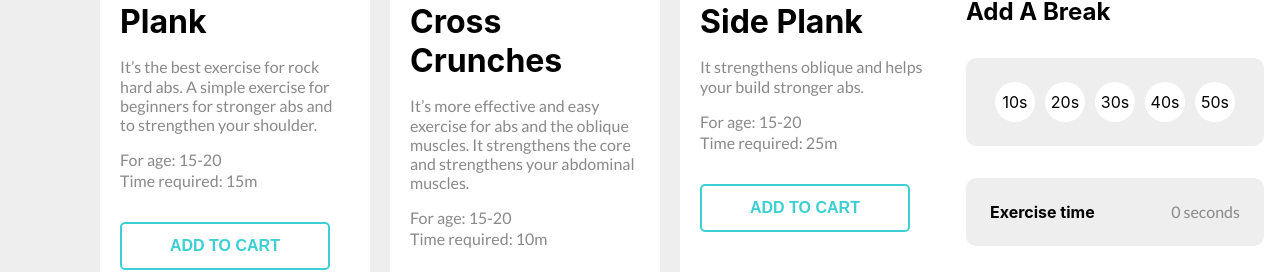
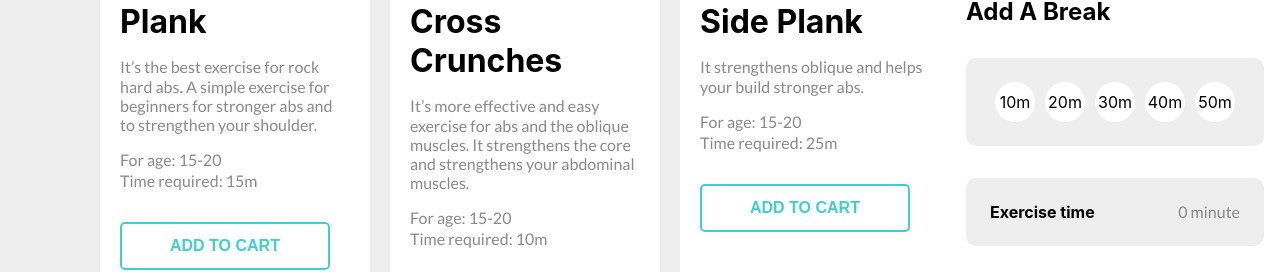
Before and after one commit to sifact/get-fiit-strong, a React (Create React App) app: page / in a window 1280 px wide. Shown: the part 346-618 px from the top of the page. Built offline with nearby package versions, Linux system fonts and the light colour scheme.

Commit message:
toast added

```diff
--- a/package.json
+++ b/package.json
@@ -10,6 +10,7 @@
     "react-dom": "^18.2.0",
     "react-icons": "^4.4.0",
     "react-scripts": "5.0.1",
+    "react-toastify": "^9.0.8",
     "web-vitals": "^2.1.4"
   },
   "scripts": {
--- a/src/components/Break/Break.jsx
+++ b/src/components/Break/Break.jsx
@@ -2,7 +2,7 @@ import React from "react";
 import "./Break.css";
 
 const Break = ({ addBreak }) => {
-    const breakTimes = ["10s", "20s", "30s", "40s", "50s"];
+    const breakTimes = ["10m", "20m", "30m", "40m", "50m"];
     return (
         <div className="break-container">
             <h2>Add A Break</h2>
--- a/src/components/Exercise/Exercise.jsx
+++ b/src/components/Exercise/Exercise.jsx
@@ -20,7 +20,6 @@ const Exercise = ({ exercise, updateTime }) => {
     }
     return (
         <div className={toggle ? `card ${toggle}` : "card"}>
-            {/* <div className="card"> */}
             <img src={img} alt="" />
             <div className="card-content">
                 <h1 style={{ marginTop: "0px", marginBottom: "0px" }}>
--- a/src/components/ExerciseDetail/ExerciseDetail.jsx
+++ b/src/components/ExerciseDetail/ExerciseDetail.jsx
@@ -2,6 +2,12 @@ import React from "react";
 import "./ExersiceDetail.css";
 
 const ExerciseDetail = ({ singleExe, breakTime }) => {
+    let newBreakTime = 0;
+    if (breakTime) {
+        const len = breakTime.length;
+        newBreakTime = breakTime.slice(0, len - 1);
+    }
+
     let total = 0;
     singleExe.forEach((time) => {
         const length = time.length;
@@ -14,13 +20,15 @@ const ExerciseDetail = ({ singleExe, breakTime }) => {
         <div>
             <div className="exercise">
                 <h4 style={{ margin: "0px" }}>Exercise time</h4>
-                <p style={{ margin: "0px" }}>{total} seconds</p>
+                <p style={{ margin: "0px" }}>
+                    {total ? `${total} minutes` : "0 minute"}
+                </p>
             </div>
             <div className="exercise">
                 <h4 style={{ margin: "0px" }}>Break time</h4>
                 <p style={{ margin: "0px" }}>
                     {" "}
-                    {breakTime ? breakTime : "0 second"}
+                    {breakTime ? `${newBreakTime} minutes` : "0 second"}
                 </p>
             </div>
         </div>
--- a/src/components/Profile/Profile.jsx
+++ b/src/components/Profile/Profile.jsx
@@ -5,8 +5,18 @@ import Break from "../Break/Break";
 import ExerciseDetail from "../ExerciseDetail/ExerciseDetail";
 import { addToDb, getData } from "../../utilities/storage";
 
+import { ToastContainer, toast } from "react-toastify";
+import "react-toastify/dist/ReactToastify.css";
+
 const Profile = ({ singleExe }) => {
     const [breakTime, setBreakTime] = useState(0);
+
+    const notify = () => {
+        toast.success("Successfully done today's task :)", {
+            position: toast.POSITION.BOTTOM_CENTER,
+            backgroundColor: "green",
+        });
+    };
 
     useEffect(() => {
         const storedData = getData();
@@ -16,7 +26,7 @@ const Profile = ({ singleExe }) => {
     }, []);
     const addBreak = (e) => {
         const breakTime = e.target.outerText;
-        console.log(breakTime);
+
         setBreakTime(breakTime);
         addToDb(breakTime);
     };
@@ -59,7 +69,10 @@ const Profile = ({ singleExe }) => {
             </div>
             <Break addBreak={addBreak} />
             <ExerciseDetail singleExe={singleExe} breakTime={breakTime} />
-            <button className="btn btn-primary">Activity Completed</button>
+            <button className="btn btn-primary" onClick={notify}>
+                Activity Completed
+            </button>
+            <ToastContainer />
         </div>
     );
 };
```
Also changed, not shown: 1 other file (tests, documents, lock files or other folders).
